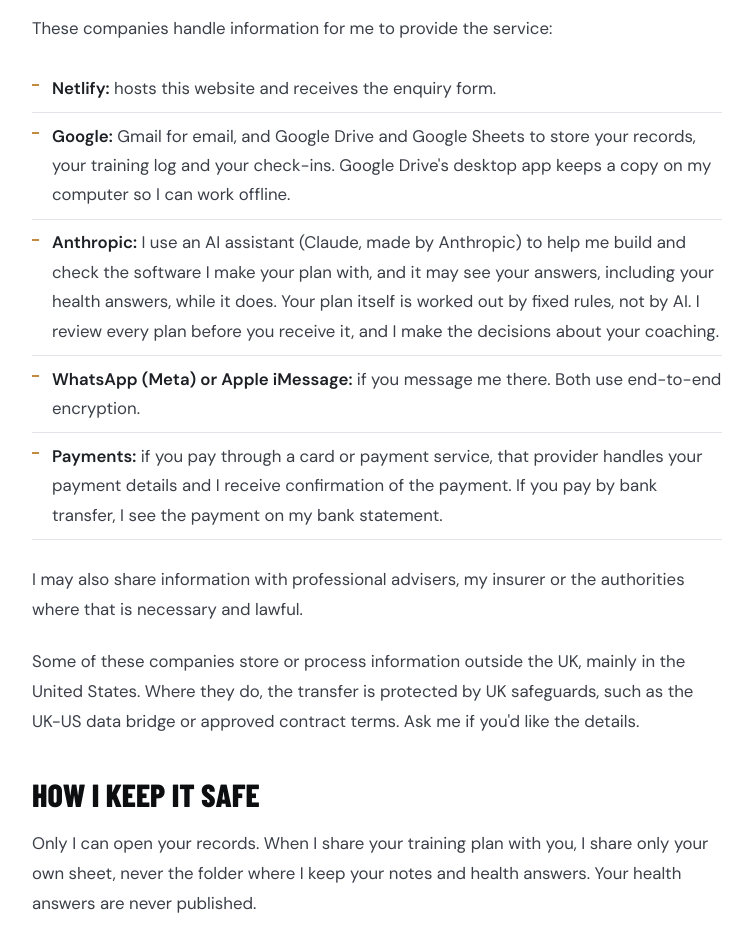
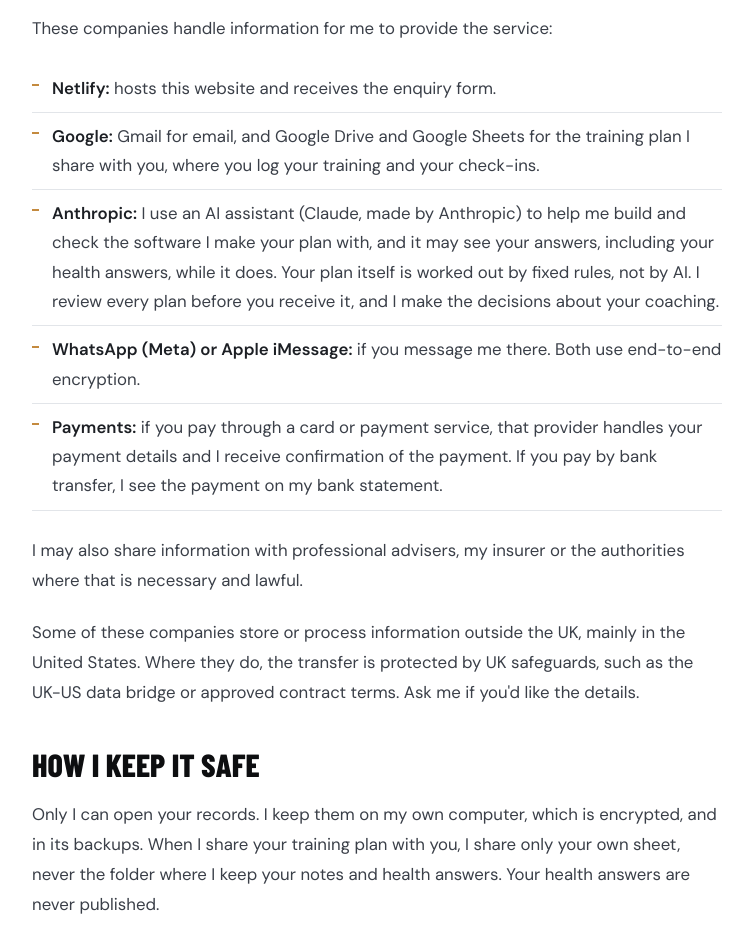
Before and after one commit to morvaybalazs/pt-website, a plain HTML site: page privacy.html in a window 1280 px wide. Shown: the part 2234-3172 px from the top of the page, without its empty margins (263-1016 px from the left). Drawn offline with Linux system fonts and the light colour scheme.

Commit message:
Proposed: client records are kept on the coach's encrypted computer, not in Google Drive (not published)
Co-Authored-By: Claude Opus 5.5 <noreply@anthropic.com>

```diff
--- a/privacy.html
+++ b/privacy.html
@@ -78,7 +78,7 @@
     <p>These companies handle information for me to provide the service:</p>
     <ul>
       <li><strong>Netlify:</strong> hosts this website and receives the enquiry form.</li>
-      <li><strong>Google:</strong> Gmail for email, and Google Drive and Google Sheets to store your records, your training log and your check-ins. Google Drive's desktop app keeps a copy on my computer so I can work offline.</li>
+      <li><strong>Google:</strong> Gmail for email, and Google Drive and Google Sheets for the training plan I share with you, where you log your training and your check-ins.</li>
       <li><strong>Anthropic:</strong> I use an AI assistant (Claude, made by Anthropic) to help me build and check the software I make your plan with, and it may see your answers, including your health answers, while it does. Your plan itself is worked out by fixed rules, not by AI. I review every plan before you receive it, and I make the decisions about your coaching.</li>
       <li><strong>WhatsApp (Meta) or Apple iMessage:</strong> if you message me there. Both use end-to-end encryption.</li>
       <li><strong>Payments:</strong> if you pay through a card or payment service, that provider handles your payment details and I receive confirmation of the payment. If you pay by bank transfer, I see the payment on my bank statement.</li>
@@ -87,7 +87,7 @@
     <p>Some of these companies store or process information outside the UK, mainly in the United States. Where they do, the transfer is protected by UK safeguards, such as the UK-US data bridge or approved contract terms. Ask me if you'd like the details.</p>
 
     <h2>How I keep it safe</h2>
-    <p>Only I can open your records. When I share your training plan with you, I share only your own sheet, never the folder where I keep your notes and health answers. Your health answers are never published.</p>
+    <p>Only I can open your records. I keep them on my own computer, which is encrypted, and in its backups. When I share your training plan with you, I share only your own sheet, never the folder where I keep your notes and health answers. Your health answers are never published.</p>
 
     <h2>Decisions about you</h2>
     <p>Software, including the AI assistant, helps me organise your answers and prepare your plan. I check every plan and make every coaching decision. No decision with legal or similarly significant effects is made about you by software alone.</p>
```
